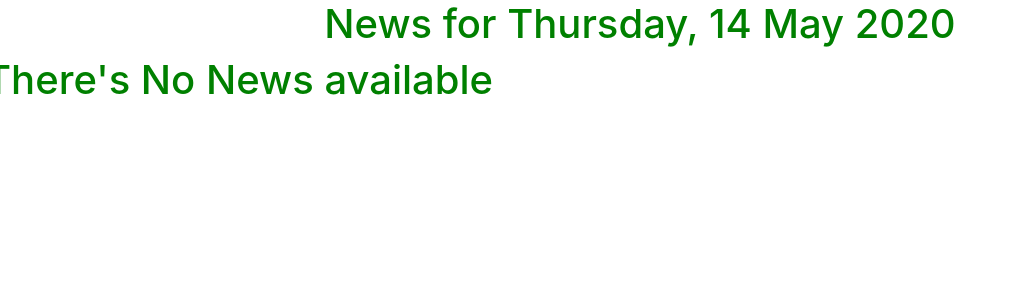
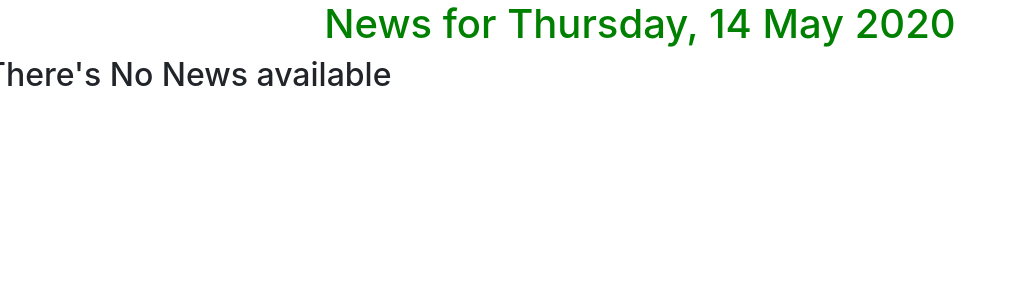
Before and after one commit to Krasivaya/Tribune, a Django app: page / in a window 1280 px wide. Shown: the part 56-356 px from the top of the page, without its empty margins (0-1017 px from the left). Run offline with Django 3.2, Linux system fonts and the light colour scheme; tables that the repository leaves empty hold one stand-in row (values such as "Sample post"); some libraries are stand-ins or nearby versions.

Commit message:
Add articles for today

```diff
--- a/news/templates/all-news/today-news.html
+++ b/news/templates/all-news/today-news.html
@@ -6,12 +6,12 @@
     {% for news_item in news %}
         <div class="row">
             <div class="col-xs-6 col-ms-6 col-md-6 col-lg-6">
-                <h1>{{ news_item.title }}</h1>
+                <h2 class="text-center">{{ news_item.title }}</h2>
             </div>
         </div>
     {% empty %}
         <div class="row">
-            <h1>There's No News available</h1>
+            <h2 class="text-center">There's No News available</h2>
         </div>
     {% endfor %}
 
```
